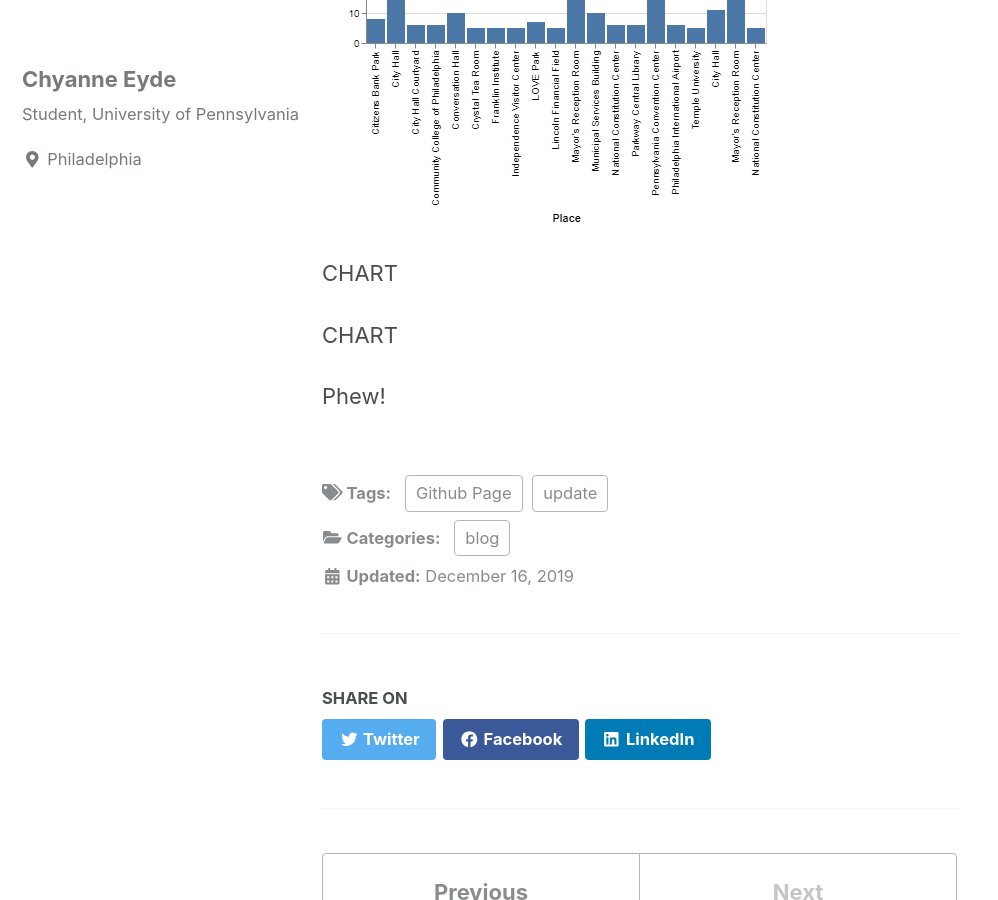
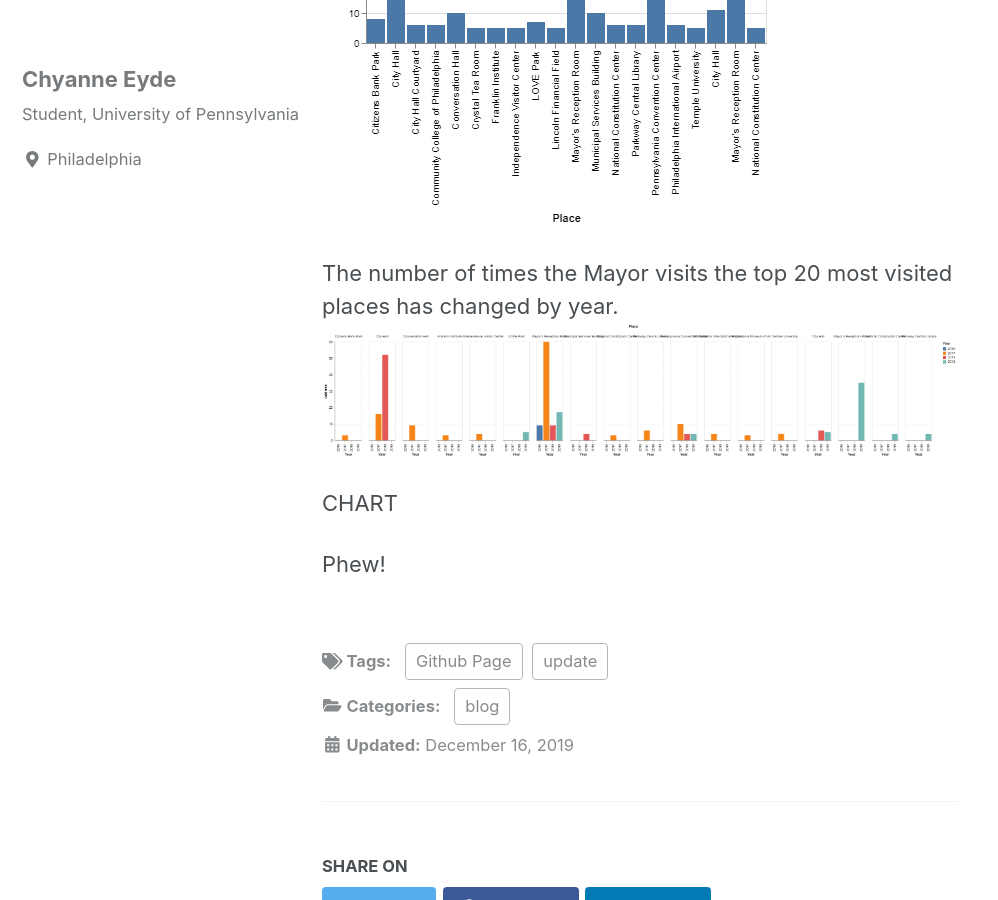
Before and after one commit to Chyanne-E/HeyMayor, a Jekyll site: the page built from _posts/2019-12-16-Data-Visualizations.md, in a window 1280 px wide and 900 px high, scrolled down 534 px. Shown: the whole window, without its empty margins (0-998 px from the left). Built offline with Jekyll 4.4.1, drawn with Linux system fonts in a browser that asks for light colours; cached includes are drawn as plain includes; nearby versions of some CDN libraries; a script that is not in the unit is left out.

Commit message:
Update 2019-12-16-Data-Visualizations.md

```diff
--- a/_posts/2019-12-16-Data-Visualizations.md
+++ b/_posts/2019-12-16-Data-Visualizations.md
@@ -11,7 +11,8 @@ tags:
 Philadelphia's current Mayor is James Kenney. Here's some snazzy info on where his public schedule takes him:
 ![Top_20_Most_Visited]({{ site.url }}{{ site.baseurl }}/assets/images/top20_bar1.png)
 
-CHART
+The number of times the Mayor visits the top 20 most visited places has changed by year.
+![Top_20_Most_Visited]({{ site.url }}{{ site.baseurl }}/assets/images/IndPlaces_byyear.png)
 
 CHART
 
```
